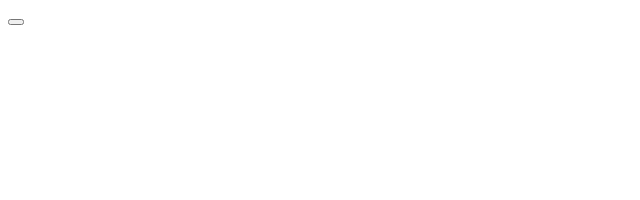
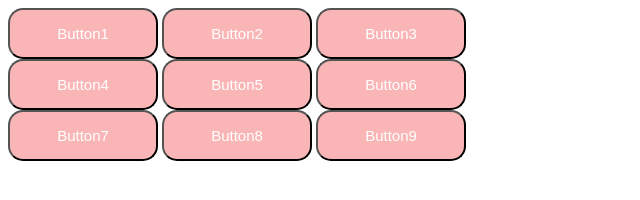
Before and after one commit to Brolynle/Buttons, a plain HTML site: page index.html in a window 1280 px wide. Shown: the whole page, without its empty margins (0-640 px from the left). Drawn offline with nearby package versions, Linux system fonts and the light colour scheme; files that its build step writes are made by us from their sources.

Commit message:
created 9 buttons for 9 cards, need code for links

```diff
--- a/index.html
+++ b/index.html
@@ -11,10 +11,23 @@
     </head>
 
     <body>
-        <button type="button" class="button1>
-        <button type="button" class="button2">
-        <button type="button" class="button3>
+        <div class="buttons">
+            <button type="button" class="button1">Button1</button>
+            <button type="button" class="button2">Button2</button>
+            <button type="button" class="button3">Button3</button>
+        </div>
 
+        <div class="buttons">
+            <button type="button" class="button1">Button4</button>
+            <button type="button" class="button2">Button5</button>
+            <button type="button" class="button3">Button6</button>
+        </div>
+
+        <div class="buttons">
+            <button type="button" class="button1">Button7</button>
+            <button type="button" class="button2">Button8</button>
+            <button type="button" class="button3">Button9</button>
+        </div>
 
 
 
--- a/style.scss
+++ b/style.scss
@@ -1,16 +1,37 @@
-$hero-bg-color: rgb(255, 145, 145);
+$hero-bg-color: rgb(250, 182, 182);
 $t-color: #fff;
-$bg-width: 75px;
-$bg-height: 45vh;
-$h1-text-size: 7.5px;
-$b-padding: 20px;
+$bg-width: 150px;
+$bg-height: 150vh;
+$button-text-size: 15px;
+$b-padding: 15px;
 $b-radius: 15px;
 
-.button{
+.button1{
     background-color: $hero-bg-color;
     width: $bg-width;
-    font-size: $h1-text-size;
+    font-size: $button-text-size;
     color: $t-color;
     padding: $b-padding;
     border-radius: $b-radius;
+    cursor: pointer;
 }
+
+.button2{
+    background-color: $hero-bg-color;
+    width: $bg-width;
+    font-size: $button-text-size;
+    color: $t-color;
+    padding: $b-padding;
+    border-radius: $b-radius;
+    cursor: pointer;
+}
+
+.button3{
+    background-color: $hero-bg-color;
+    width: $bg-width;
+    font-size: $button-text-size;
+    color: $t-color;
+    padding: $b-padding;
+    border-radius: $b-radius;
+    cursor: pointer;
+}
```
Also changed, not shown: style.css, 1 other file.
